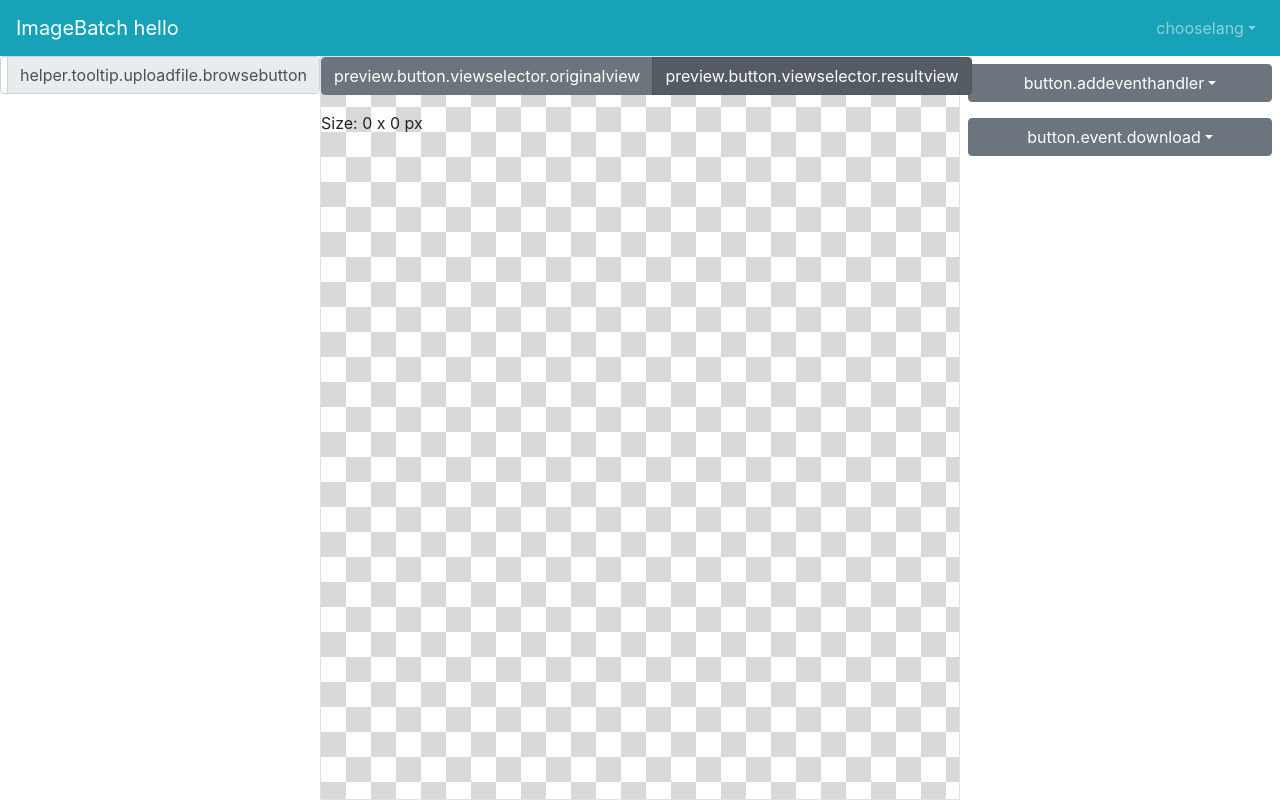
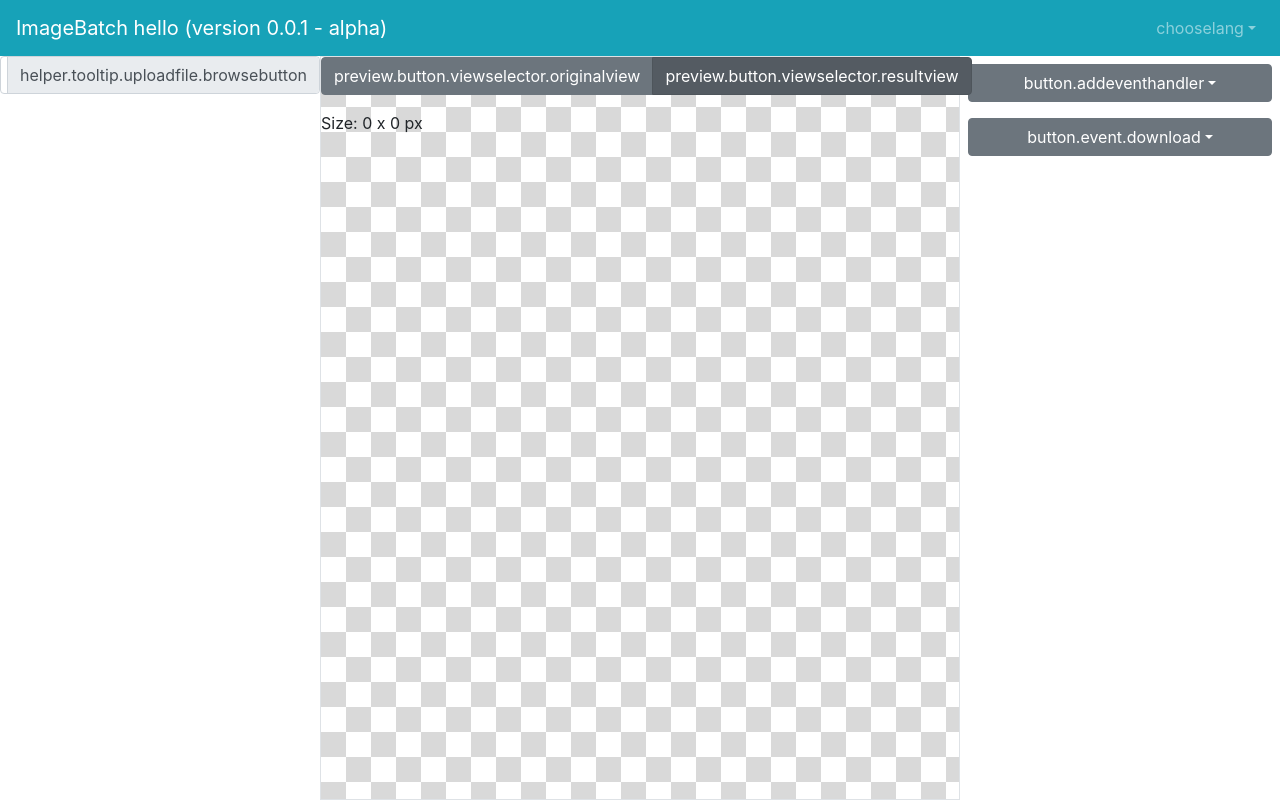
Before and after one commit to olegbarabanov/tinyibp, a Vue app: page / in a window 1280 px wide. Built offline with nearby package versions, Linux system fonts and the light colour scheme.

Commit message:
Добавлена информация о ранней версии

```diff
--- a/src/App.vue
+++ b/src/App.vue
@@ -7,7 +7,7 @@
         <b-col>
           <b-navbar toggleable="lg" type="dark" variant="info">
             <b-navbar-brand href="#"
-              >ImageBatch {{ $t("hello") }}</b-navbar-brand
+              >ImageBatch {{ $t("hello") }} (version 0.0.1 - alpha)</b-navbar-brand
             >
 
             <b-navbar-toggle target="nav-collapse"></b-navbar-toggle>
```
